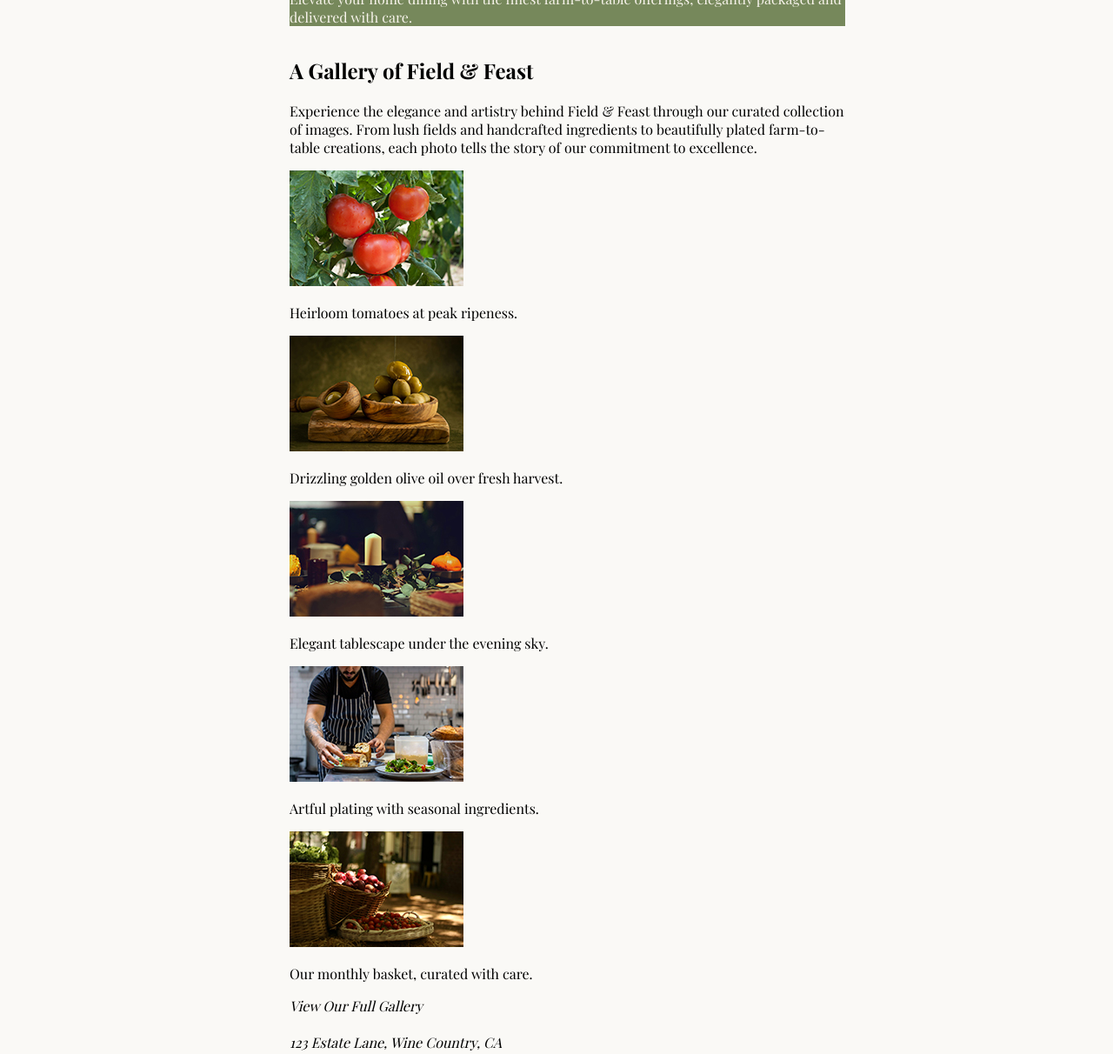
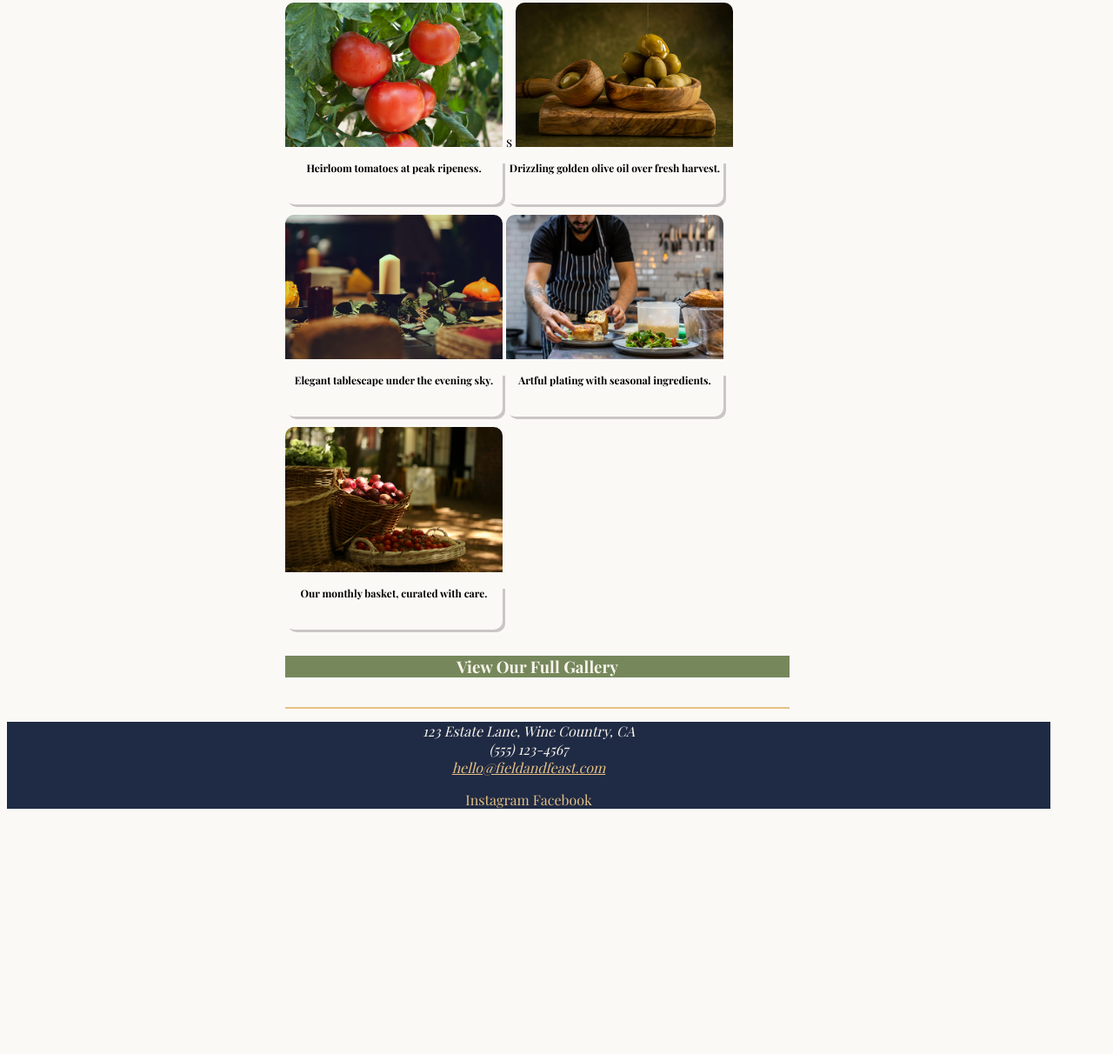
Before and after one commit to lejone20/FieldandFeast, a plain HTML site: page Index.html in a window 1280 px wide. Shown: the part 1588-2800 px from the top of the page at 87% size. After the commit the page ends 2534 px from the top, so only its background shows below. Drawn offline with nearby package versions, Linux system fonts and the light colour scheme; a web font is replaced by a local one.

Commit message:
css update
update css

```diff
--- a/Index.html
+++ b/Index.html
@@ -13,7 +13,7 @@
     </head>
     <main>
         <header>
-            <img src="images/images/fieldandfeast-logo.png" alt="Field and Feast logo">
+            <img src="images/images/fieldandfeast-logo.png" alt="Field and Feast logo" width="210px" height="280px">
             <h1>Field & Feast</h1>
             <p>Harvested with Care, Served with Elegance</p>
         </header>
@@ -54,29 +54,40 @@
             <div id="gallery">
                 <H2>A Gallery of Field & Feast</H2>
                 <p>Experience the elegance and artistry behind Field & Feast through our curated collection of images. From lush fields and handcrafted ingredients to beautifully plated farm-to-table creations, each photo tells the story of our commitment to excellence.</p>
-                    <img src="images/images/tomatoes-200w.jpg" alt="Heirloom Tomatoes">
-                    <p>Heirloom tomatoes at peak ripeness.</p>
-                    <img src="images/images/olive-oil-200w.jpg" alt="Olive Oil">
-                    <p>Drizzling golden olive oil over fresh harvest.</p>
-                    <img src="images/images/table-setting-200w.jpg" alt="Table setting">
-                    <p>Elegant tablescape under the evening sky.</p>
-                    <img src="images/images/chef-plating-200w.jpg" alt="Chef Plating">
-                    <p>Artful plating with seasonal ingredients.</p>
-                    <img src="images/images/basket-200w.jpg" alt="Basket image">
-                    <p>Our monthly basket, curated with care.</p>
+                    <section id="tomatoes">
+                        <img src="images/images/tomatoes-200w.jpg" sizes= "(min-width: 600px) 25vw, (min-width: 400px) 50vw, 100vw" srcset="images/images/tomatoes-200w.jpg 200w, images/images/tomatoes-300w.jpg 300w, images/images/tomatoes-600w.jpg 600w" alt="Heirloom Tomatoes">
+                        <h3>Heirloom tomatoes at peak ripeness.</h3>
+                    </section>
+                    <section id="olive-oil">s
+                        <img src="images/images/olive-oil-200w.jpg" sizes= "(min-width: 600px) 25vw, (min-width: 400px) 50vw, 100vw" srcset="images/images/olive-oil-200w.jpg 200w, images/images/olive-oil-300w.jpg 300w, images/images/olive-oil-600w.jpg 600w" alt="Olive Oil">
+                        <h3>Drizzling golden olive oil over fresh harvest.</h3>
+                    </section>
+                    <section id="table-setting">
+                        <img src="images/images/table-setting-200w.jpg" sizes= "(min-width: 600px) 25vw, (min-width: 400px) 50vw, 100vw" srcset="images/images/table-setting-200w.jpg 200w, images/images/table-setting-300w.jpg 300w, images/images/table-setting-600w.jpg 600w" alt="Table setting">
+                        <h3>Elegant tablescape under the evening sky.</h3>
+                    </section>
+                    <section id="plating">
+                        <img src="images/images/chef-plating-200w.jpg" sizes= "(min-width: 600px) 25vw, (min-width: 400px) 50vw, 100vw" srcset="images/images/chef-plating-200w.jpg 200w, images/images/chef-plating-300w.jpg 300w, images/images/chef-plating-600w.jpg 600w" alt="Chef Plating">
+                        <h3>Artful plating with seasonal ingredients.</h3>
+                    </section>
+                    <section id="basket-img">
+                        <img src="images/images/basket-200w.jpg" sizes= "(min-width: 600px) 25vw, (min-width: 400px) 50vw, 100vw" srcset="images/images/basket-200w.jpg 200w, images/images/basket-300w.jpg 300w, images/images/basket-600w.jpg 600w" alt="Basket image">
+                        <h3>Our monthly basket, curated with care.</h3>
+                    </section>
+                    <section id="button">
+                        <h3>View Our Full Gallery</h3>
+                    </section>
+            </div>
 
+            <footer>
+                <address>
 
-                    <address>
-                        View Our Full Gallery<br>
-                        <br>
-                        123 Estate Lane, Wine Country, CA<br>
-                        (555) 123-4567 <br>
-                        <a href="mailto:hello@fieldandfeast.com">hello@fieldandfeast.com</a>.<br>
-                    </address>
-                </div>
-            <footer>
-              <p>Instagram</p>
-              <p>Facebook</p>
+                    123 Estate Lane, Wine Country, CA<br>
+                    (555) 123-4567 <br>
+                    <a href="mailto:hello@fieldandfeast.com">hello@fieldandfeast.com</a><br>
+                </address>
+                <p>Instagram Facebook</p>
             </footer>
         </body>
     </main>
+</html>
--- a/styles.css
+++ b/styles.css
@@ -1,16 +1,3 @@
-/* CSS BY NAME Lillian Jones */
-/* IMPORTED FONTS */
-@font-face {
-    font-family: Kavoon, Inter;
-    src: url(https://fonts.googleapis.com/css2?family=Inter:ital,opsz,wght@0,14..32,100..900;1,14..32,100..900&family=Kavoon&display=swap');
-}
-/* CSS RESET */
-/* http://meyerweb.com/eric/tools/css/reset/
-   v2.0 | 20110126
-   License: none (public domain)
-*/
-
-
 .root{
 
     --midnight-blue: #1F2A44;
@@ -24,13 +11,16 @@
 
 }
 
-
+header {
+    gap: none;
+}
 header, footer {
     text-align: center;
     width:100%;
     background-color: #1F2A44;
     color: #F8F4EC;
     font-family: Playfair Display;
+    vertical-align: middle;
 }
   body {
     min-width: 320px;
@@ -46,6 +36,8 @@ header, footer {
         background-color:#E5C185;
         font-weight:bold;
         text-align: center;
+        height: 35px;
+
 
     }
 
@@ -57,21 +49,81 @@ header, footer {
         font-style: italic;
     }
 
-    #welcome, #Offerings, #gallery {
-        margin-left: 325px;
+    #welcome, #Offerings, #gallery{
+        margin-left: 320px;
         margin-right: 300px;
         margin-top: 35px;
         text-align: left;
     }
 
-    #artisan, #basket, #dining{
+    #artisan, #basket, #dining, #button {
         background-color: #76885B;
         color: #F8F4EC;
 
     }
-    #artisan, #dining{
+  #button{
+    text-align: center;
+  }
+#artisan, #basket{
+    display: grid;
+    grid-template-columns: 1fr 1fr 1ft;
+}
+    #tomatoes, #olive-oil, #table-setting, #plating, #basket-img{
         display: inline-block;
-        width: 550px;
-        height: 150px;
-        align-items: baseline;
+        gap: 10px;
+        justify-content: center;
     }
+
+    #tomatoes img, #olive-oil img, #table-setting img, #plating img, #basket-img img{
+       width: 250px;
+       border-top-right-radius: 10px;
+       border-top-left-radius: 10px;
+       justify-content: center;
+
+
+    }
+    #tomatoes h3, #olive-oil h3, #table-setting h3, #plating h3, #basket-img h3{
+
+        text-align: center;
+        background-color: var(--soft-white);
+        height: 50px;
+        width: 250px;
+        box-shadow: 3px 3px rgb(202, 198, 198);
+        font-size: 12px;
+        border-bottom-right-radius: 10px;
+        border-bottom-left-radius: 10px;
+
+     }
+
+
+    #welcome, #Offerings, #gallery{
+         border-bottom: 2px solid #E5C185;
+         padding-bottom: 15px;
+         margin-bottom: 15px;
+    }
+    footer p {
+        color: #E5C185;
+    }
+    footer address > a{
+        color: #E5C185;
+    }
+    @media screen and (max-width: 600px) {
+
+        #gallery{
+            justify-content: center;
+        }
+    }
+
+    @media screen and (min-width: 600px){
+
+    }
+    @media screen and (min-width: 900px ){
+
+
+    }
+
+    @media screen and (min-width: 1200px){
+       main{
+        max-width: 1200px;
+    }
+    }
```
